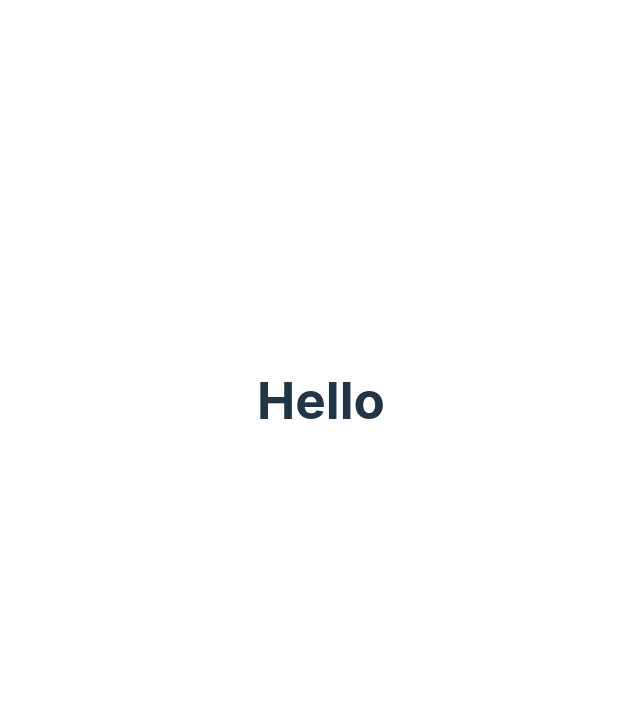
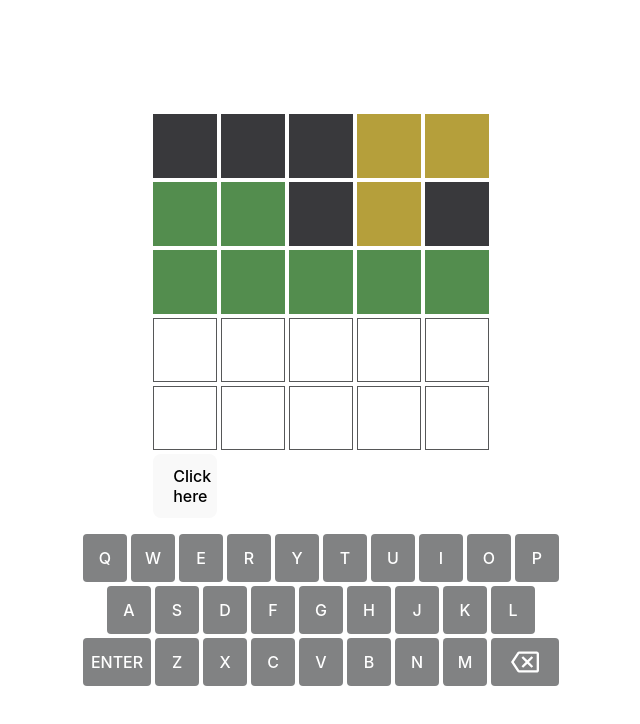
Before and after one commit to JonathanHolmgren/Wordle-Clone-Inlamning, a React (Vite) app in the folder client/: page / in a window 1280 px wide. Shown: the top 724 px of the page, without its empty margins (319-959 px from the left). Built offline with nearby package versions, Linux system fonts and the light colour scheme.

Commit message:
update project

```diff
--- a/client/src/App.jsx
+++ b/client/src/App.jsx
@@ -1,4 +1,5 @@
 import { useState } from 'react'
+import WordleGame from './components/WordleGame'
 import './App.css'
 
 function App() {
@@ -6,7 +7,7 @@ function App() {
 
   return (
     <>
-     <h1>Hello</h1>
+     <WordleGame/>
     </>
   )
 }
```
